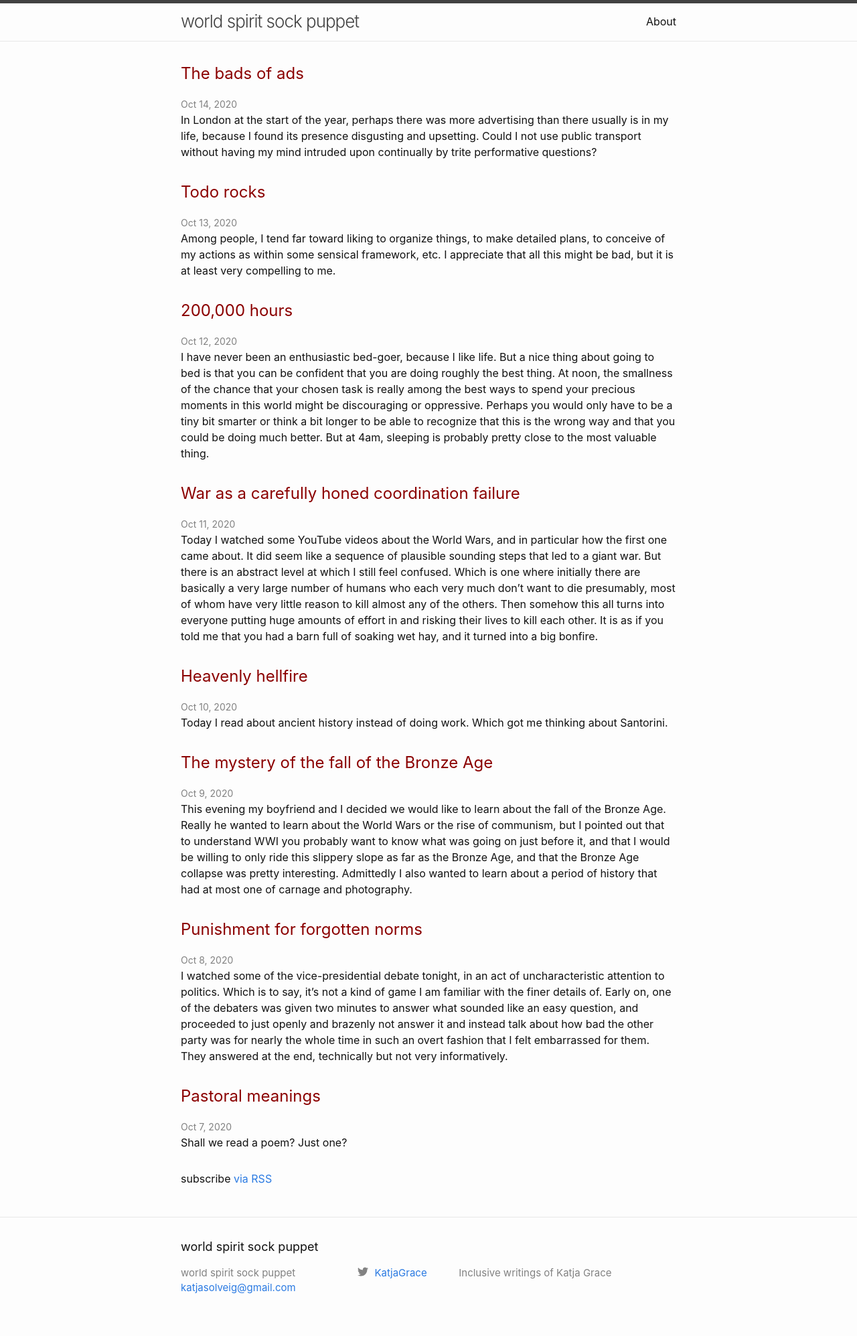
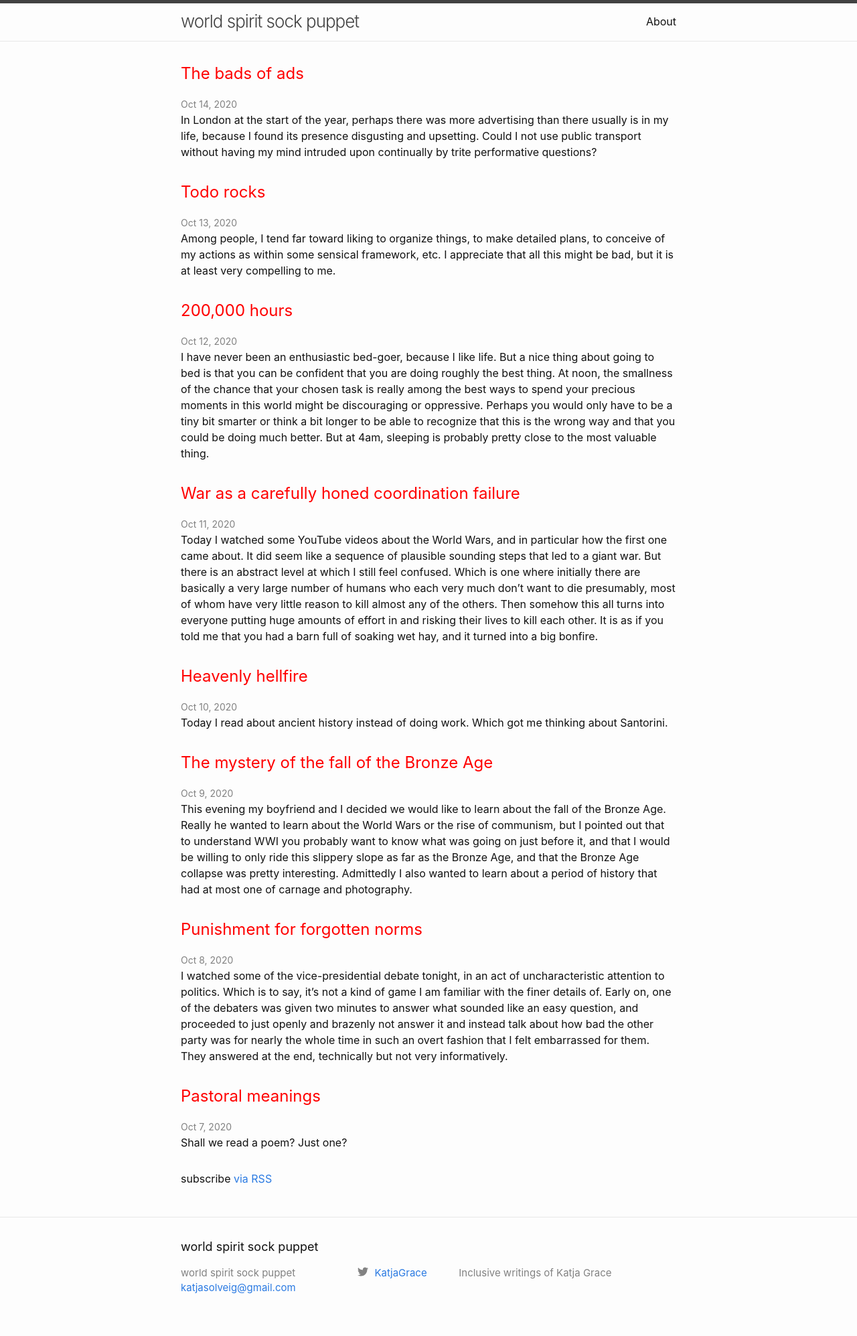
Before and after one commit to katjagrace/katjagrace.github.io, a Jekyll site: the page built from index.markdown, in a window 1280 px wide. Shown: the whole page at 67% size. Built offline with Jekyll 4.4.1, drawn with Linux system fonts in a browser that asks for light colours.

Commit message:
brighter red

```diff
--- a/_sass/minima/_layout.scss
+++ b/_sass/minima/_layout.scss
@@ -204,7 +204,7 @@
 
 .post-link {
   display: block;
-  color: darkred !important;
+  color: red !important;
   @include relative-font-size(1.5);
 }
 
```
